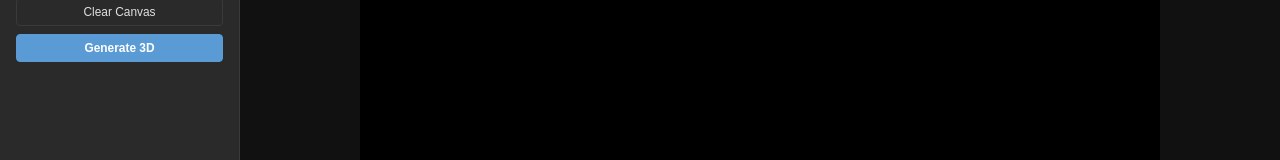
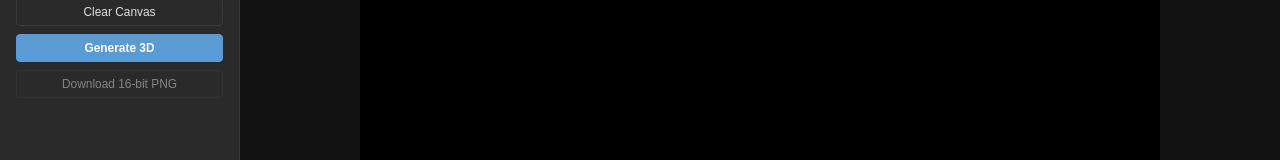
Before and after one commit to Gramnaster/heightmap-generator-v1, a React (Vite) app: page / in a window 1280 px wide. Shown: the part 210-370 px from the top of the page. Built offline with nearby package versions, Linux system fonts and the light colour scheme.

Commit message:
Feat: Adds download button

```diff
--- a/src/App.tsx
+++ b/src/App.tsx
@@ -5,6 +5,7 @@ import { DrawingCanvas } from "./components/DrawingCanvas";
 import { Toolbar } from "./components/Toolbar";
 import { TerrainPreview } from "./components/TerrainPreview";
 import { runHeightmapCompute, readbackOutputBuffer } from "./gpu";
+import { downloadHeightmap16 } from "./gpu/exportHeightmap";
 
 interface TerrainData {
   heightData: Float32Array;
@@ -27,6 +28,11 @@ function App() {
   const [terrain, setTerrain] = useState<TerrainData | null>(null);
 
   const handleClear = useCallback(() => engine.clear(), [engine]);
+
+  const handleDownload = useCallback(() => {
+    if (!terrain) return;
+    downloadHeightmap16(terrain.heightData, terrain.mapSize, terrain.mapSize);
+  }, [terrain]);
 
   const handleGenerate3D = useCallback(async () => {
     setIsGenerating(true);
@@ -71,6 +77,8 @@ function App() {
         onClear={handleClear}
         onGenerate3D={handleGenerate3D}
         isGenerating={isGenerating}
+        onDownload={handleDownload}
+        hasTerrainData={terrain !== null}
       />
       <main className="canvas-container">
         <DrawingCanvas engine={engine} brush={brush} />
--- a/src/components/Toolbar.tsx
+++ b/src/components/Toolbar.tsx
@@ -8,6 +8,8 @@ interface ToolbarProps {
   onClear: () => void;
   onGenerate3D: () => void;
   isGenerating: boolean;
+  onDownload: () => void;
+  hasTerrainData: boolean;
 }
 
 /**
@@ -25,6 +27,8 @@ export function Toolbar({
   onClear,
   onGenerate3D,
   isGenerating,
+  onDownload,
+  hasTerrainData,
 }: ToolbarProps) {
   const grayHex = brushColor.toString(16).padStart(2, "0");
   const swatchColor = `#${grayHex}${grayHex}${grayHex}`;
@@ -90,6 +94,13 @@ export function Toolbar({
       >
         {isGenerating ? "Generating…" : "Generate 3D"}
       </button>
+      <button
+        className="toolbar-btn"
+        onClick={onDownload}
+        disabled={!hasTerrainData}
+      >
+        Download 16‑bit PNG
+      </button>
     </aside>
   );
 }
--- a/src/gpu/index.ts
+++ b/src/gpu/index.ts
@@ -5,3 +5,4 @@ export {
   readbackOutputBuffer,
   type HeightmapGPUResult,
 } from "./heightmapCompute";
+export { downloadHeightmap16 } from "./exportHeightmap";
```
